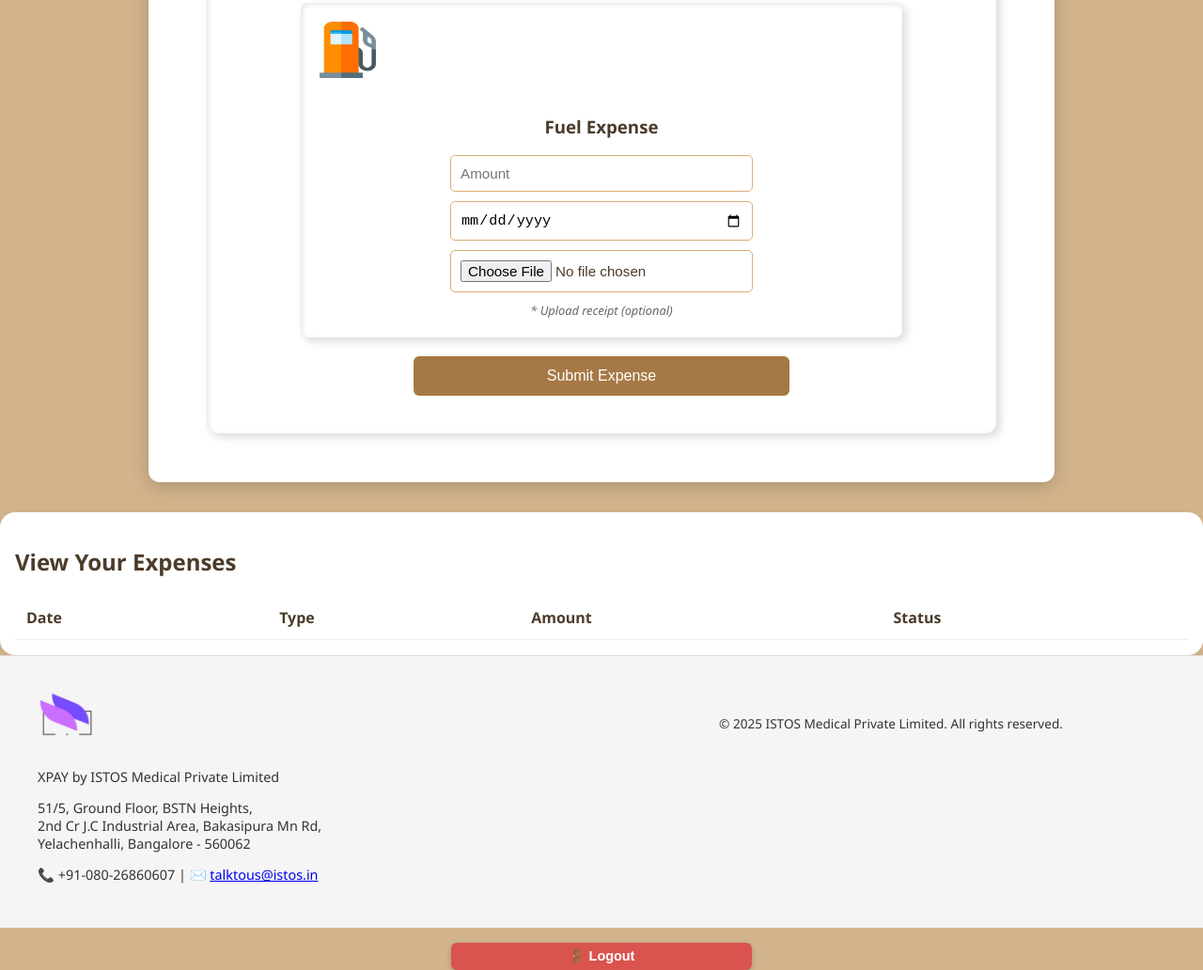
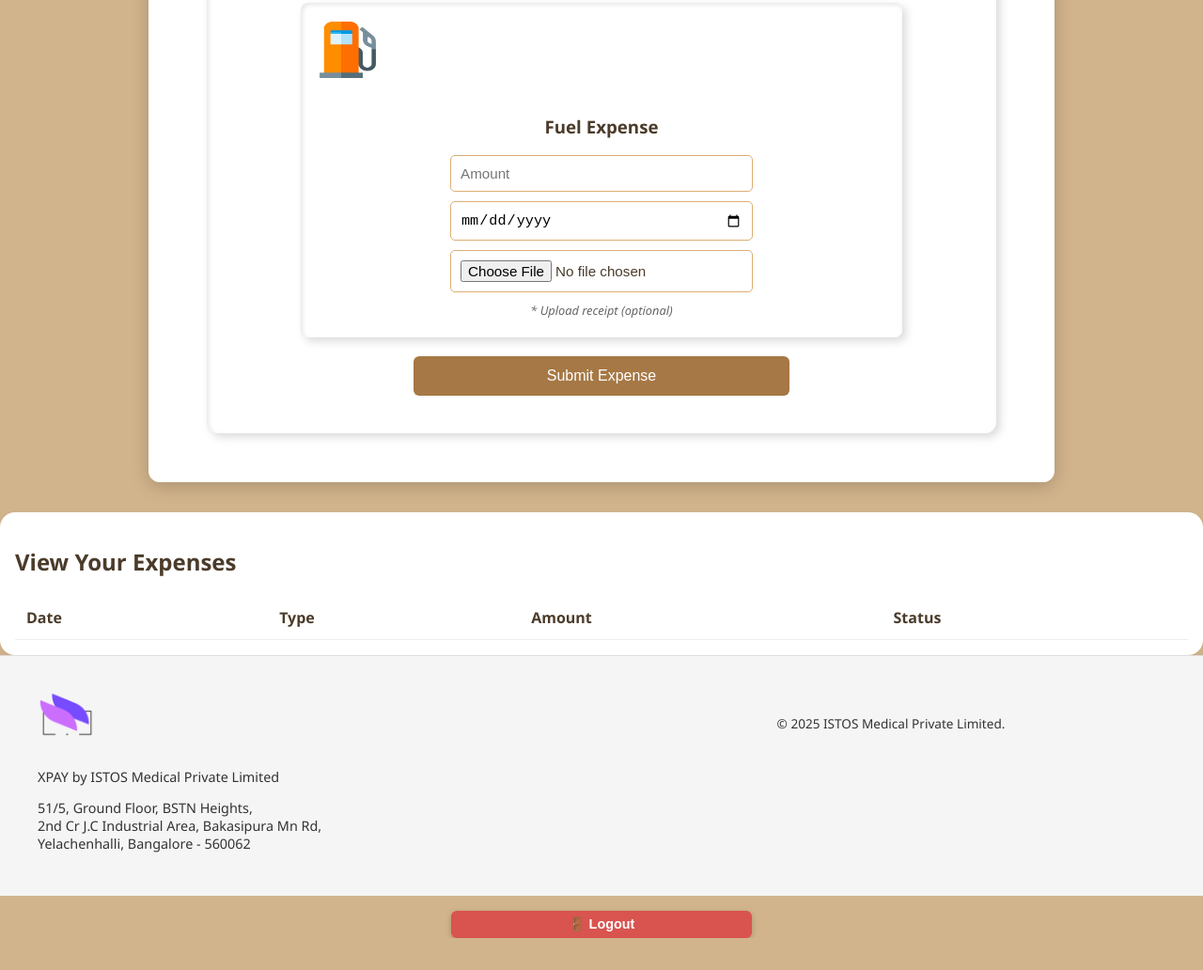
Before and after one commit to mazharmecci/XPAY, a plain HTML site: page employee.html in a window 1280 px wide. Shown: the part 463-1495 px from the top of the page at 94% size. After the commit the page ends 1461 px from the top, so only its background shows below. Drawn offline with Linux system fonts and the light colour scheme; no server answers.

Commit message:
Update employee.html

```diff
--- a/employee.html
+++ b/employee.html
@@ -180,11 +180,10 @@
       <p>51/5, Ground Floor, BSTN Heights, <br>
         2nd Cr J.C Industrial Area, Bakasipura Mn Rd, <br>
         Yelachenhalli, Bangalore - 560062</p>
-      <p>📞 +91-080-26860607 | ✉️ <a href="mailto:talktous@istos.in">talktous@istos.in</a></p>
     </div>
 
     <div class="footer-legal">
-      <p>© 2025 ISTOS Medical Private Limited. All rights reserved.</p>
+      <p>© 2025 ISTOS Medical Private Limited.</p>
     </div>
   </div>
 </footer>
```
